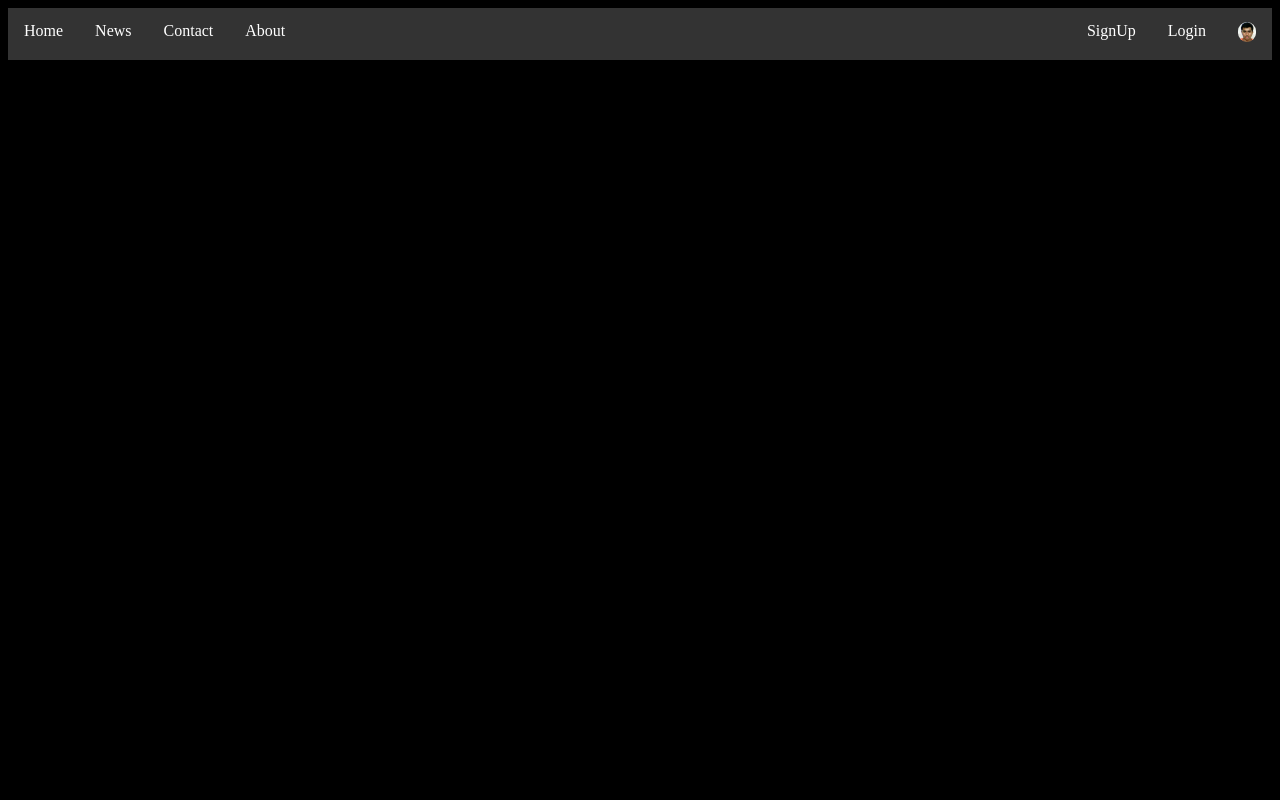
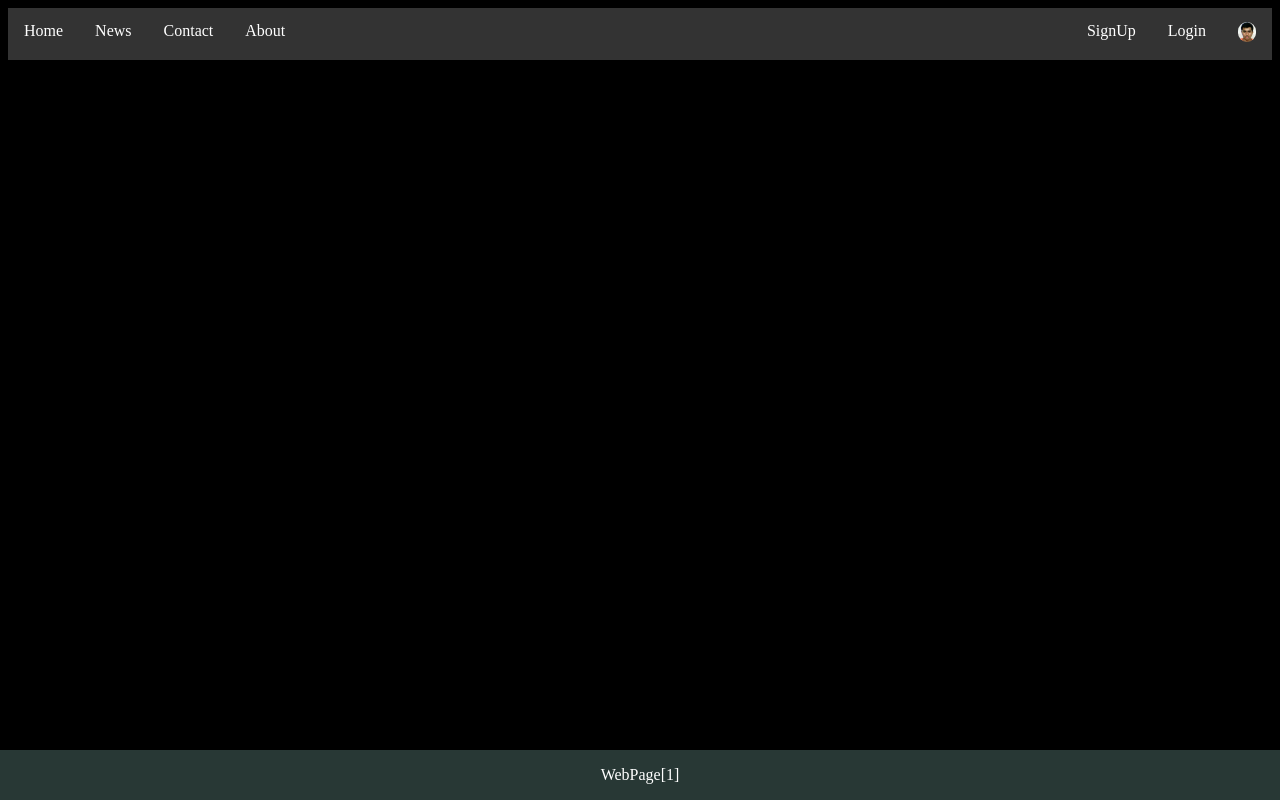
Before and after one commit to vishal9413/PepClass, a plain HTML site: page index.html in a window 1280 px wide. Drawn offline with Linux system fonts and the light colour scheme.

Commit message:
Update style.css

```diff
--- a/style.css
+++ b/style.css
@@ -24,4 +24,16 @@ li a:hover {
 #logo
 {
 	float: right;
+
+
 }
+.footer
+{
+	 position: fixed;
+   left: 0;
+   bottom: 0;
+   width: 100%;
+   background-color:#283835;
+   color: white;
+   text-align: center;
+}
```
